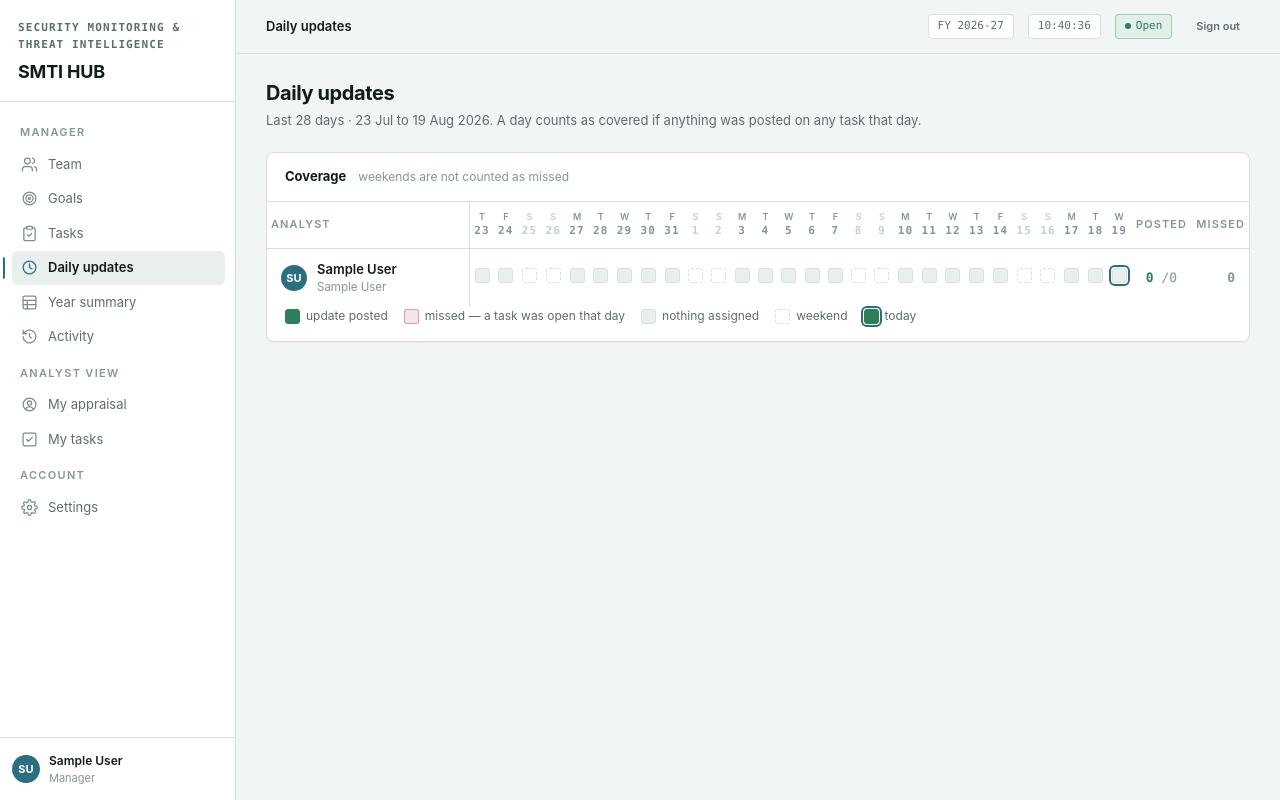
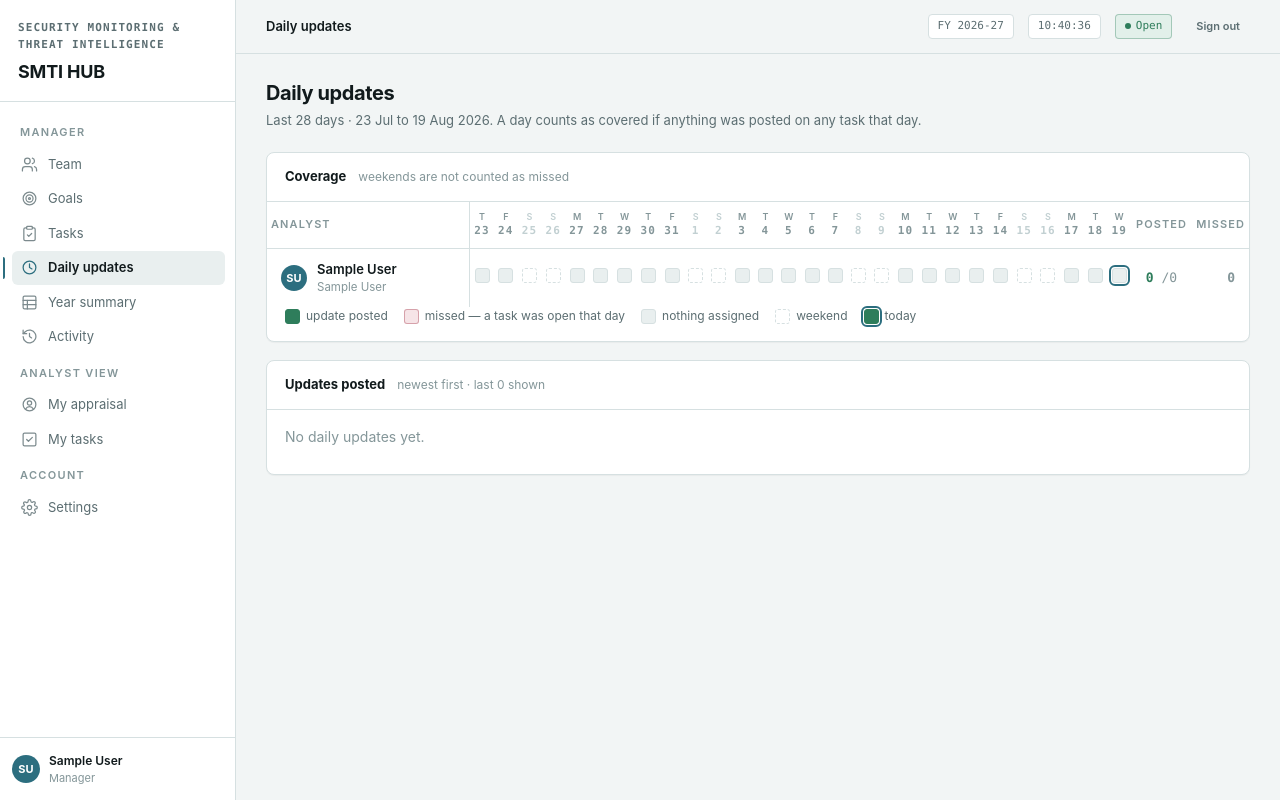
Before and after one commit to Only1Queen/smtihub, a Django app: page /updates/ in a window 1280 px wide. Run offline with Django 5.2, Linux system fonts and the light colour scheme; a user stored in the database is signed in; data comes from the database, SQL or seed files in the repository; tables that the repository leaves empty hold one stand-in row (values such as "Sample post"); parts of the project's set-up code (start-up, migrations or seed data) failed here and were passed over.

Commit message:
Post and read daily updates from the dashboard
The daily update box only existed inside one task's page, so an analyst had to
remember which task to open, and a manager reading the day's work had to walk
every task to find it.

The dashboard now carries both ends: analysts post against one of their own
open tasks (goals are not updatable here, and a completed task has nothing
left to report), and everyone reads the notes themselves under the coverage
grid — managers filtered per analyst, analysts their own.

Reuses services.daily_update and the existing coverage grid rather than a
second model and a second screen.

Co-Authored-By: Claude Opus 5 <noreply@anthropic.com>

```diff
--- a/hub/templates/hub/updates_dashboard.html
+++ b/hub/templates/hub/updates_dashboard.html
@@ -5,6 +5,23 @@
 <h1>Daily updates</h1>
 <p class="sub">Last {{ day_count }} days · {{ start|date:"j M" }} to {{ today|date:"j M Y" }}.
   A day counts as covered if anything was posted on any task that day.</p>
+
+{% if my_open %}
+<div class="card">
+  <div class="card-head"><span class="card-title">Post today's update</span>
+    <span class="card-note">against a task assigned to you — goals are not updated here</span></div>
+  <form method="post" class="detail-body">{% csrf_token %}
+    <select name="task" required style="margin-bottom:10px">
+      {% for t in my_open %}
+        <option value="{{ t.pk }}">{{ t.title }}{% if t.due_date %} · due {{ t.due_date|date:"j M" }}{% endif %}</option>
+      {% endfor %}
+    </select>
+    <textarea name="note" rows="3" required placeholder="What you did on this today."></textarea>
+    <div style="display:flex;justify-content:flex-end;margin-top:10px">
+      <button class="btn primary" type="submit">Post update</button></div>
+  </form>
+</div>
+{% endif %}
 
 <div class="card">
   <div class="card-head"><span class="card-title">Coverage</span>
@@ -51,4 +68,33 @@
     <span><span class="day yes now"></span> today</span>
   </div>
 </div>
+
+<div class="card">
+  <div class="card-head"><span class="card-title">Updates posted</span>
+    <span class="card-note">newest first · last {{ feed|length }} shown</span></div>
+  {% if people|length > 1 %}
+    <div class="detail-body" style="padding-bottom:0">
+      <a href="{% url 'updates_dashboard' %}"><span class="tag mono">{% if not who %}▸ {% endif %}Everyone</span></a>
+      {% for p in people %}
+        <a href="?who={{ p.pk }}"><span class="tag mono">{% if who == p.pk|stringformat:"s" %}▸ {% endif %}{{ p.name }}</span></a>
+      {% endfor %}
+    </div>
+  {% endif %}
+  <div class="detail-body">
+    {% for u in feed %}
+      <div class="trail-item">
+        <div class="trail-when">
+          <span class="mono">{{ u.submitted_at|date:"j M" }}</span>
+          <span class="mono" style="color:var(--faint)">{{ u.submitted_at|date:"H:i" }}</span></div>
+        <div class="trail-body">
+          <div class="sub-who">{{ u.author.name }} ·
+            <a href="{% url 'task_detail' u.task.pk %}">{{ u.task.title }}</a></div>
+          <p>{{ u.note|linebreaksbr }}</p>
+        </div>
+      </div>
+    {% empty %}
+      <p class="muted">No daily updates yet.</p>
+    {% endfor %}
+  </div>
+</div>
 {% endblock %}
--- a/hub/views.py
+++ b/hub/views.py
@@ -336,13 +336,31 @@ DASHBOARD_DAYS = 28
 
 @login_required
 def updates_dashboard(request):
-    """Who posted an update on which day. Managers see the team, analysts see
-    themselves. Weekends are marked, not counted as missed."""
+    """Who posted an update on which day, what they said, and the box an analyst
+    drops today's update into. Managers see the team, analysts see themselves.
+    Weekends are marked, not counted as missed."""
     me = permissions.employee_of(request.user)
     people = list(team_of(request.user).filter(active=True)) if permissions.is_manager(request.user) \
         else ([me] if me else [])
     if me and permissions.is_manager(request.user) and me not in people:
         people = [me] + people
+
+    # Only tasks assigned to me, still open: goals are not updated here, and a
+    # completed task has nothing left to report.
+    my_open = list(Task.objects.filter(assignee=me).exclude(status=Task.APPROVED)
+                   .select_related("kpi__goal")) if me else []
+
+    if request.method == "POST":
+        task = get_object_or_404(Task, pk=request.POST.get("task"))
+        require(permissions.can_submit_update(request.user, task),
+                "You can only post updates on your own open tasks.")
+        try:
+            services.daily_update(task, me, request.POST.get("note", ""))
+        except ValueError as exc:
+            messages.error(request, str(exc))
+        else:
+            messages.success(request, "Daily update posted.")
+        return redirect("updates_dashboard")
 
     today = timezone.localdate()
     start = today - timedelta(days=DASHBOARD_DAYS - 1)
@@ -369,8 +387,16 @@ def updates_dashboard(request):
             "expected": len([c for c in cells if c["expected"]]),
         })
 
+    feed = (TaskUpdate.objects.filter(author__in=people, decision=TaskUpdate.NOT_NEEDED)
+            .select_related("task", "author__user"))
+    who = request.GET.get("who")
+    if who:
+        feed = feed.filter(author_id=who)
+    feed = list(feed[:80])
+
     return render(request, "hub/updates_dashboard.html", {
-        "screen": "updates", "rows": rows, "days": days,
+        "screen": "updates", "rows": rows, "days": days, "feed": feed, "who": who,
+        "people": people, "my_open": my_open, "me": me,
         "start": start, "today": today, "day_count": DASHBOARD_DAYS,
     })
 
```
Also changed, not shown: hub/tests/test_year_grid.py (+21 -0 lines).
